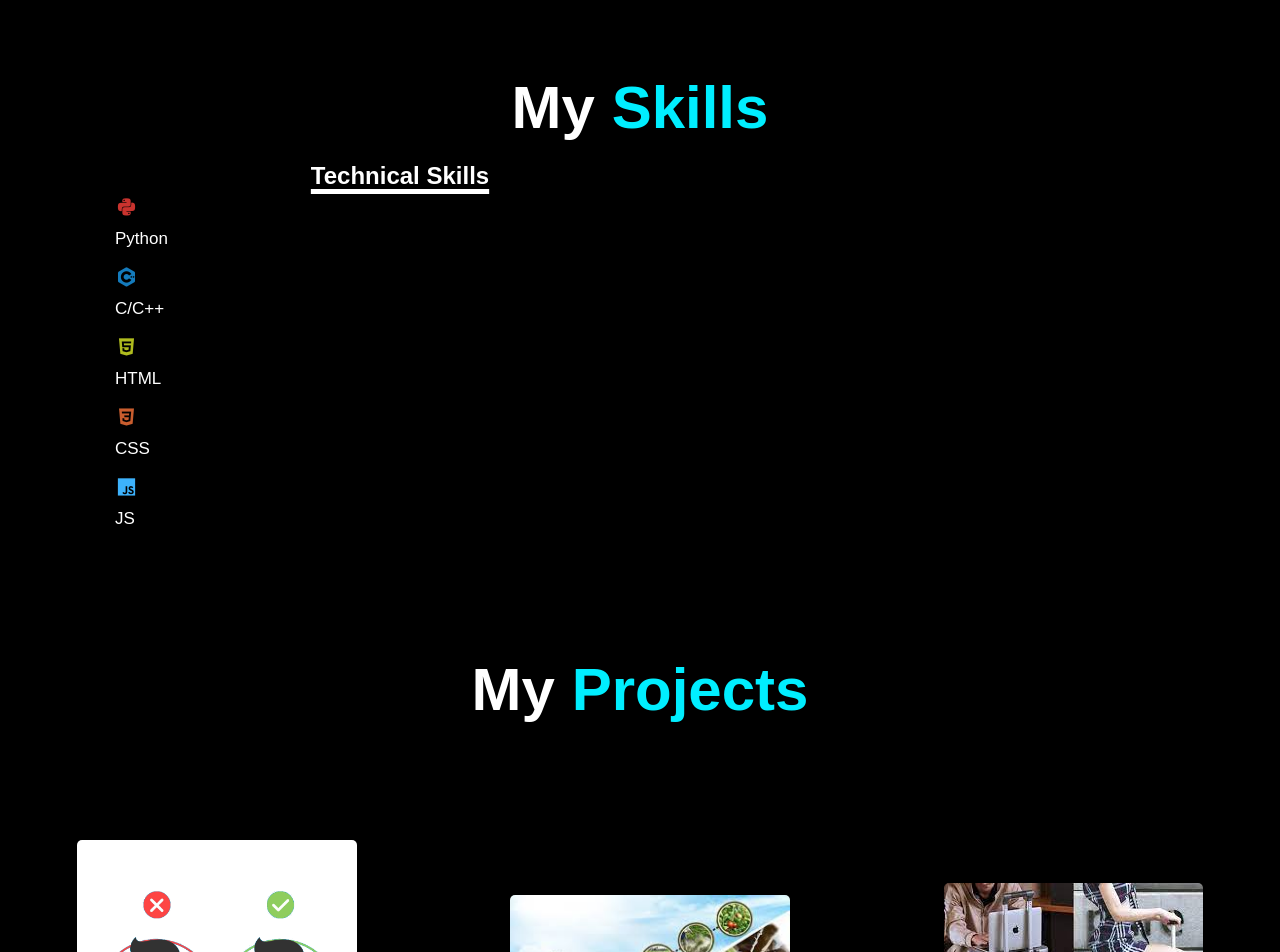
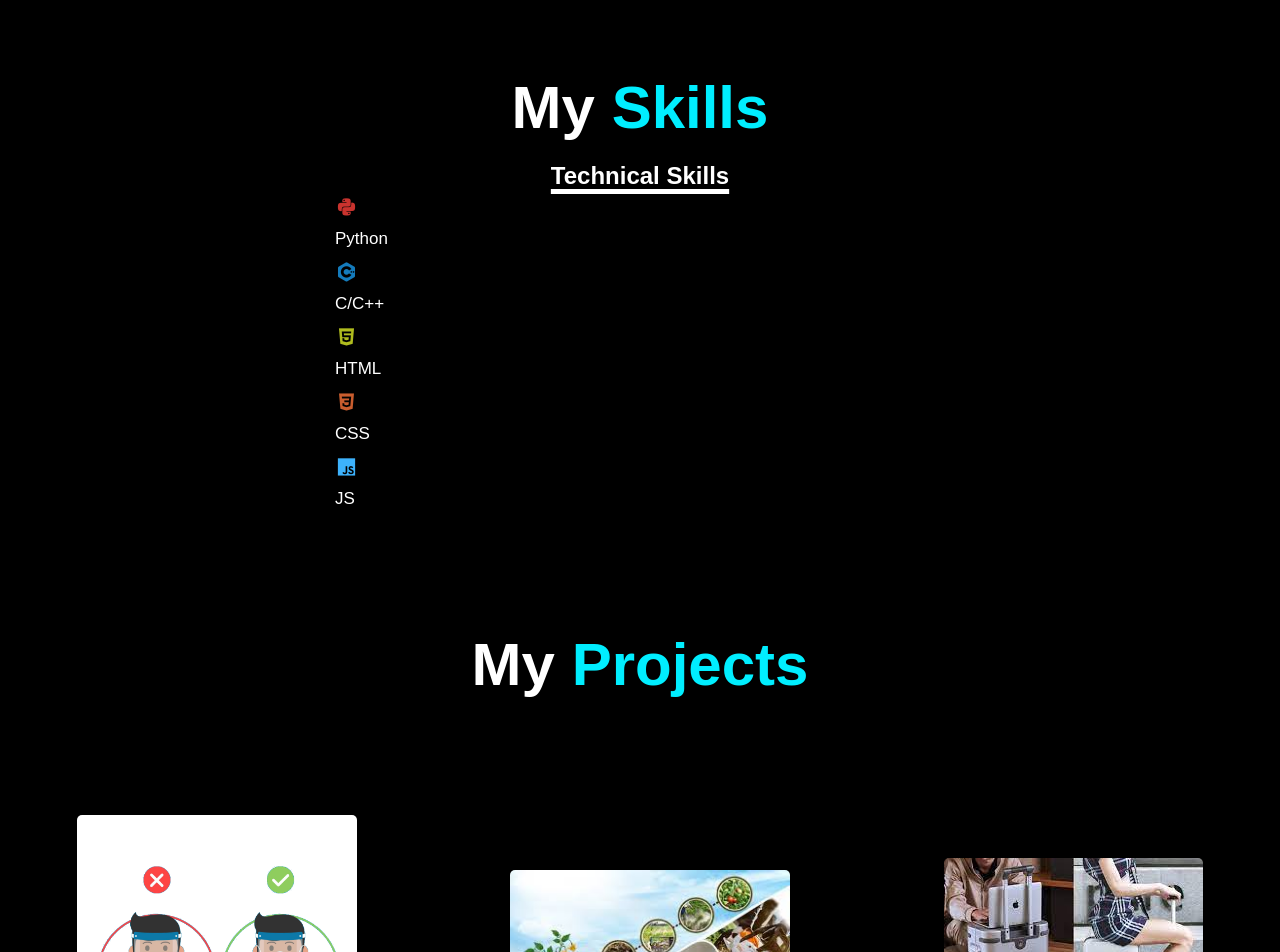
Before and after one commit to CrMessiSuriJr/myresume, a plain HTML site: page index.html in a window 1280 px wide. Shown: the part 1597-2549 px from the top of the page. Drawn offline with nearby package versions, Linux system fonts and the light colour scheme.

Commit message:
Update style.css

```diff
--- a/files/style.css
+++ b/files/style.css
@@ -283,10 +283,10 @@ body {
 }
 
 .container1 {
-    width: 600px;
+    width: 50%;
     max-height: 500px;
     padding: 10px;
-    margin-left: 100px;
+    margin: auto;
 }
 .container2 {
     width: 600px;
@@ -321,7 +321,7 @@ body {
 }
 
 .Technical-bars .bar .info {
-    margin-bottom: 5px;
+    margin: auto;
 }
 
 .Technical-bars .bar .info span {
```
